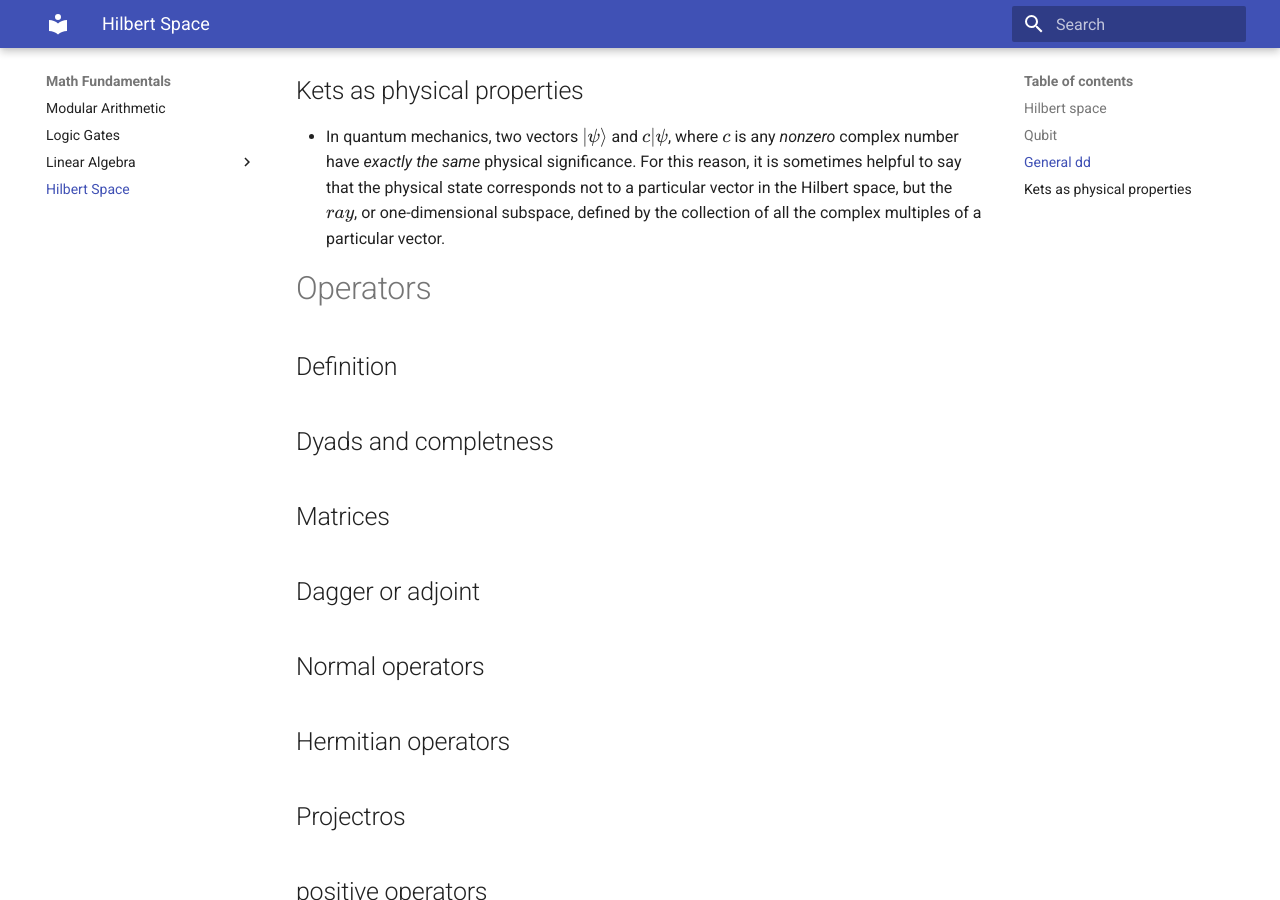
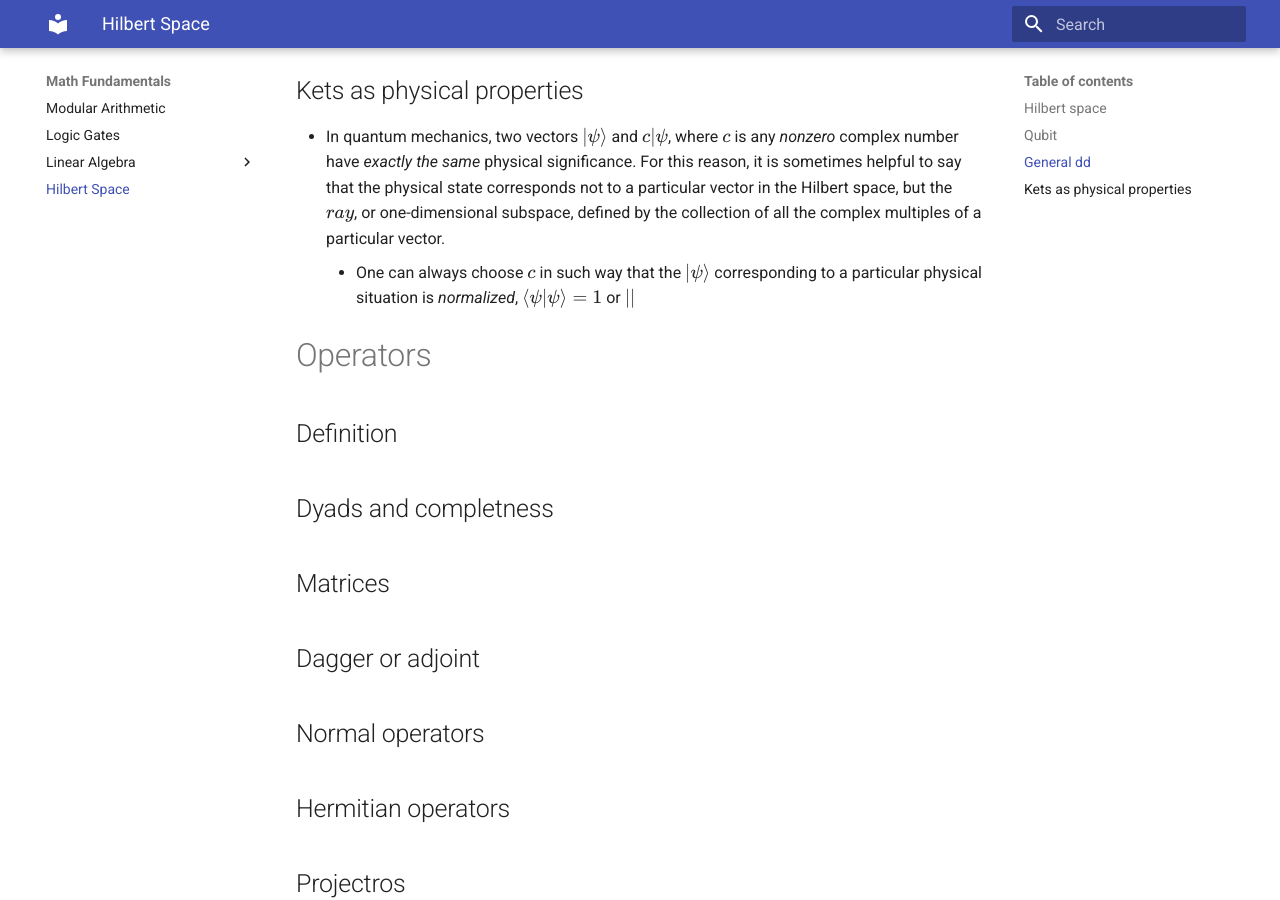
Before and after one commit to pcchouCR97/Understanding-Cryptography-by-Christof-Paar, an MkDocs documentation site: the page built from docs/Math_Fundamentals/hilbert_space.md, in a window 1280 px wide and 900 px high, scrolled down 2040 px. Built offline with MkDocs 1.6.1 and Material for MkDocs 9.7.7, drawn with Linux system fonts in a browser that asks for light colours; formulas are drawn with MathJax 3.

Commit message:
20250108_C02

```diff
--- a/docs/Math_Fundamentals/hilbert_space.md
+++ b/docs/Math_Fundamentals/hilbert_space.md
@@ -101,6 +101,8 @@
 ## Kets as physical properties
 
 -   In quantum mechanics, two vectors $|\psi\rangle$ and $c|\psi$, where $c$ is any *nonzero* complex number have *exactly the same* physical significance. For this reason, it is sometimes helpful to say that the physical state corresponds not to a particular vector in the Hilbert space, but the *$ray$*, or one-dimensional subspace, defined by the collection of all the complex multiples of a particular vector.
+    - One can always choose $c$ in such way that the $| \psi \rangle$ corresponding to a particular physical situation is *normalized*, $\langle \psi | \psi \rangle = 1$ or $||$
+
 
 # Operators
 ## Definition
```
